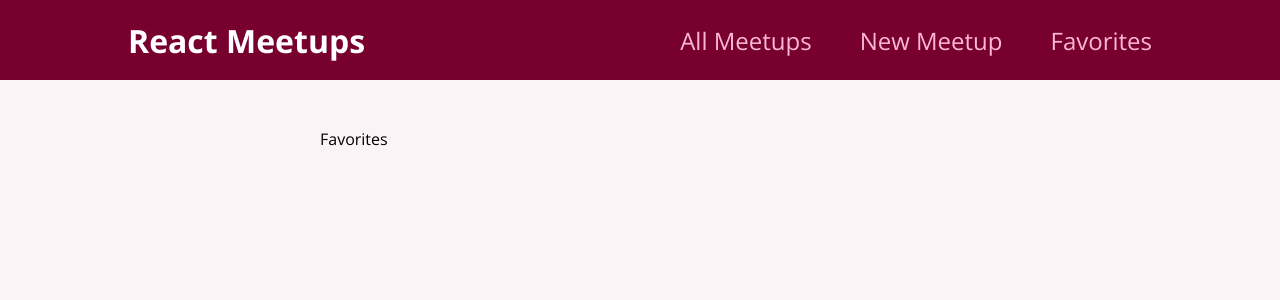
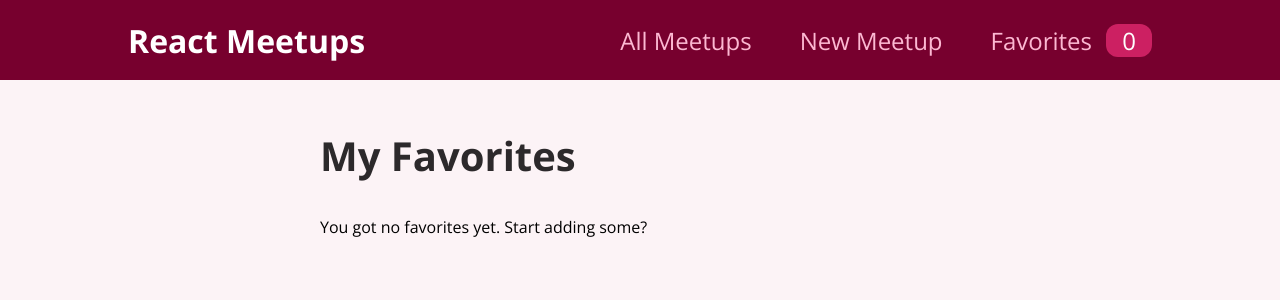
Before and after one commit to sswietoniowski/learning-react-summary-and-core-feature-walkthrough, a React (Create React App) app: page /favorites in a window 1280 px wide. Shown: the top 300 px of the page. Built offline with nearby package versions, Linux system fonts and the light colour scheme.

Commit message:
Used context

```diff
--- a/src/components/layout/MainNavigation.js
+++ b/src/components/layout/MainNavigation.js
@@ -1,8 +1,12 @@
+import { useContext } from "react";
 import { Link } from "react-router-dom";
 
 import classes from "./MainNavigation.module.css";
+import FavoritesContext from "../../store/favorities-context";
 
 function MainNavigation() {
+  const favoritesContext = useContext(FavoritesContext);
+
   return (
     <header className={classes.header}>
       <div className={classes.logo}>React Meetups</div>
@@ -15,7 +19,12 @@
             <Link to="/new-meetup">New Meetup</Link>
           </li>
           <li>
-            <Link to="/favorites">Favorites</Link>
+            <Link to="/favorites">
+              Favorites{" "}
+              <span className={classes.badge}>
+                {favoritesContext.totalFavorites}
+              </span>
+            </Link>
           </li>
         </ul>
       </nav>
--- a/src/components/meetups/MeetupItem.js
+++ b/src/components/meetups/MeetupItem.js
@@ -1,8 +1,28 @@
+import { useContext } from "react";
+
 import classes from "./MeetupItem.module.css";
-
 import Card from "../ui/Card";
+import FavoritesContext from "../../store/favorities-context";
 
 function MeetupItem(props) {
+  const favoritesContext = useContext(FavoritesContext);
+
+  const itemIsFavorite = favoritesContext.itemIsFavorite(props.id);
+
+  function toggleFavoriteStatusHandler() {
+    if (itemIsFavorite) {
+      favoritesContext.removeFavorite(props.id);
+    } else {
+      favoritesContext.addFavorite({
+        id: props.id,
+        title: props.title,
+        image: props.image,
+        address: props.address,
+        description: props.description,
+      });
+    }
+  }
+
   return (
     <li className={classes.item}>
       <Card>
@@ -15,7 +35,9 @@
           <p>{props.description}</p>
         </div>
         <div className={classes.actions}>
-          <button>To Favorites</button>
+          <button onClick={toggleFavoriteStatusHandler}>
+            {itemIsFavorite ? "Remove from Favorites" : "Add to Favorite"}
+          </button>
         </div>
       </Card>
     </li>
--- a/src/index.js
+++ b/src/index.js
@@ -3,10 +3,13 @@
 import "./index.css";
 import App from "./App";
 import { BrowserRouter } from "react-router-dom";
+import { FavoritesContextProvider } from "./store/favorities-context";
 
 ReactDOM.render(
-  <BrowserRouter>
-    <App />
-  </BrowserRouter>,
+  <FavoritesContextProvider>
+    <BrowserRouter>
+      <App />
+    </BrowserRouter>
+  </FavoritesContextProvider>,
   document.getElementById("root")
 );
--- a/src/pages/Favorites.js
+++ b/src/pages/Favorites.js
@@ -1,5 +1,25 @@
+import { useContext } from "react";
+
+import FavoritesContext from "../store/favorities-context";
+import MeetupList from "../components/meetups/MeetupList";
+
 function FavoritesPage() {
-  return <div>Favorites</div>;
+  const favoritesContext = useContext(FavoritesContext);
+
+  let content;
+
+  if (favoritesContext.totalFavorites === 0) {
+    content = <p>You got no favorites yet. Start adding some?</p>;
+  } else {
+    content = <MeetupList meetups={favoritesContext.favorites} />;
+  }
+
+  return (
+    <section>
+      <h1>My Favorites</h1>
+      {content}
+    </section>
+  );
 }
 
 export default FavoritesPage;
--- /dev/null
+++ b/src/store/favorities-context.js
@@ -0,0 +1,45 @@
+import { createContext, useState } from "react";
+
+const FavoritesContext = createContext({
+  favorites: [],
+  totalFavorites: 0,
+  addFavorite: (favoriteMeetup) => {},
+  removeFavorite: (meetupId) => {},
+  itemIsFavorite: (meetupId) => {},
+});
+
+export function FavoritesContextProvider(props) {
+  const [userFavorites, setUserFavorites] = useState([]);
+
+  function addFavoriteHandler(favoriteMeetup) {
+    setUserFavorites((previousUserFavorites) => {
+      return previousUserFavorites.concat(favoriteMeetup);
+    });
+  }
+
+  function removeFavoriteHandler(meetupId) {
+    setUserFavorites((previousUserFavorites) => {
+      return previousUserFavorites.filter((meetup) => meetup.id !== meetupId);
+    });
+  }
+
+  function itemIsFavoriteHandler(meetupId) {
+    return userFavorites.some((meetup) => meetup.id === meetupId);
+  }
+
+  const context = {
+    favorites: userFavorites,
+    totalFavorites: userFavorites.length,
+    addFavorite: addFavoriteHandler,
+    removeFavorite: removeFavoriteHandler,
+    itemIsFavorite: itemIsFavoriteHandler,
+  };
+
+  return (
+    <FavoritesContext.Provider value={context}>
+      {props.children}
+    </FavoritesContext.Provider>
+  );
+}
+
+export default FavoritesContext;
```
